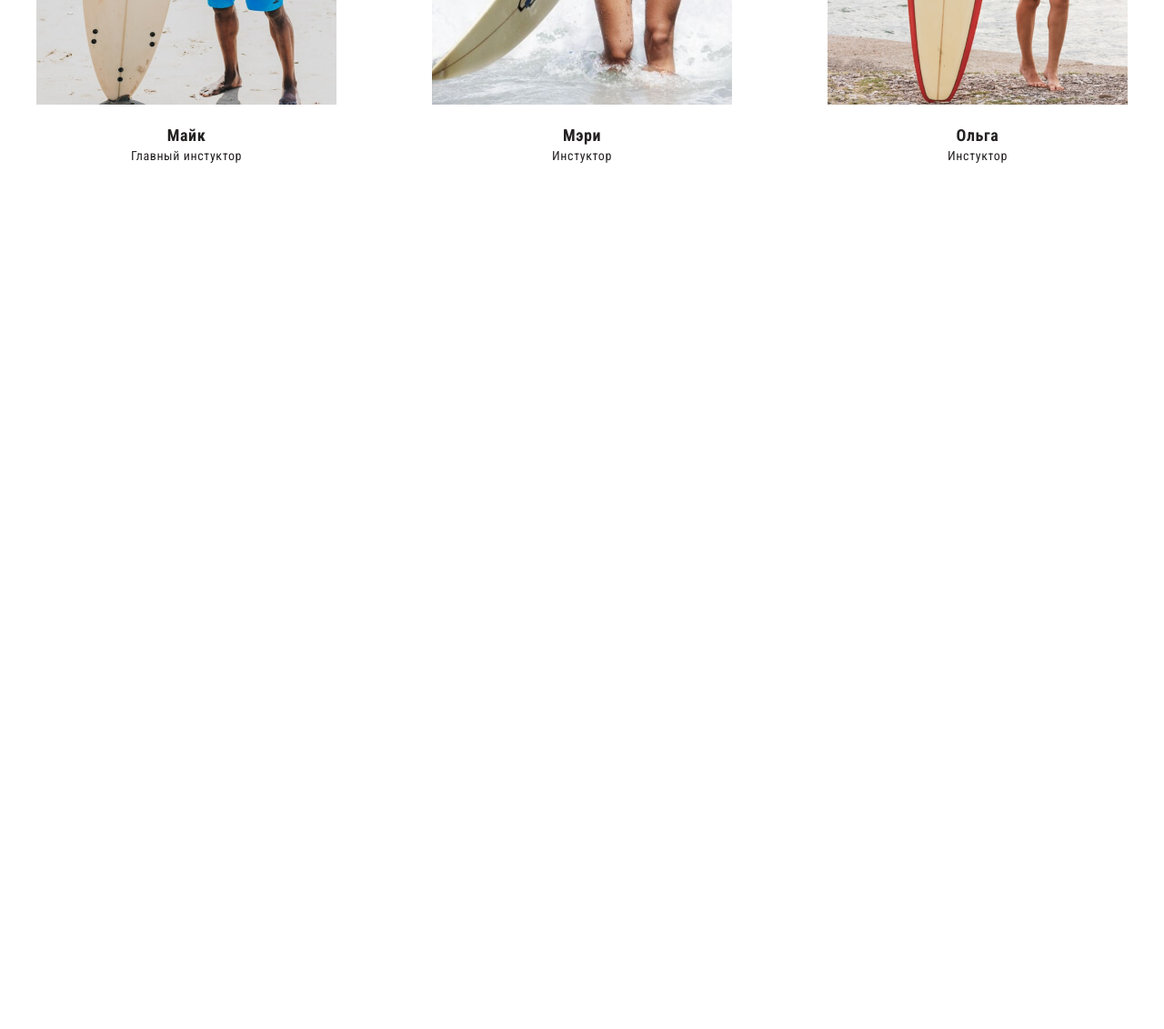
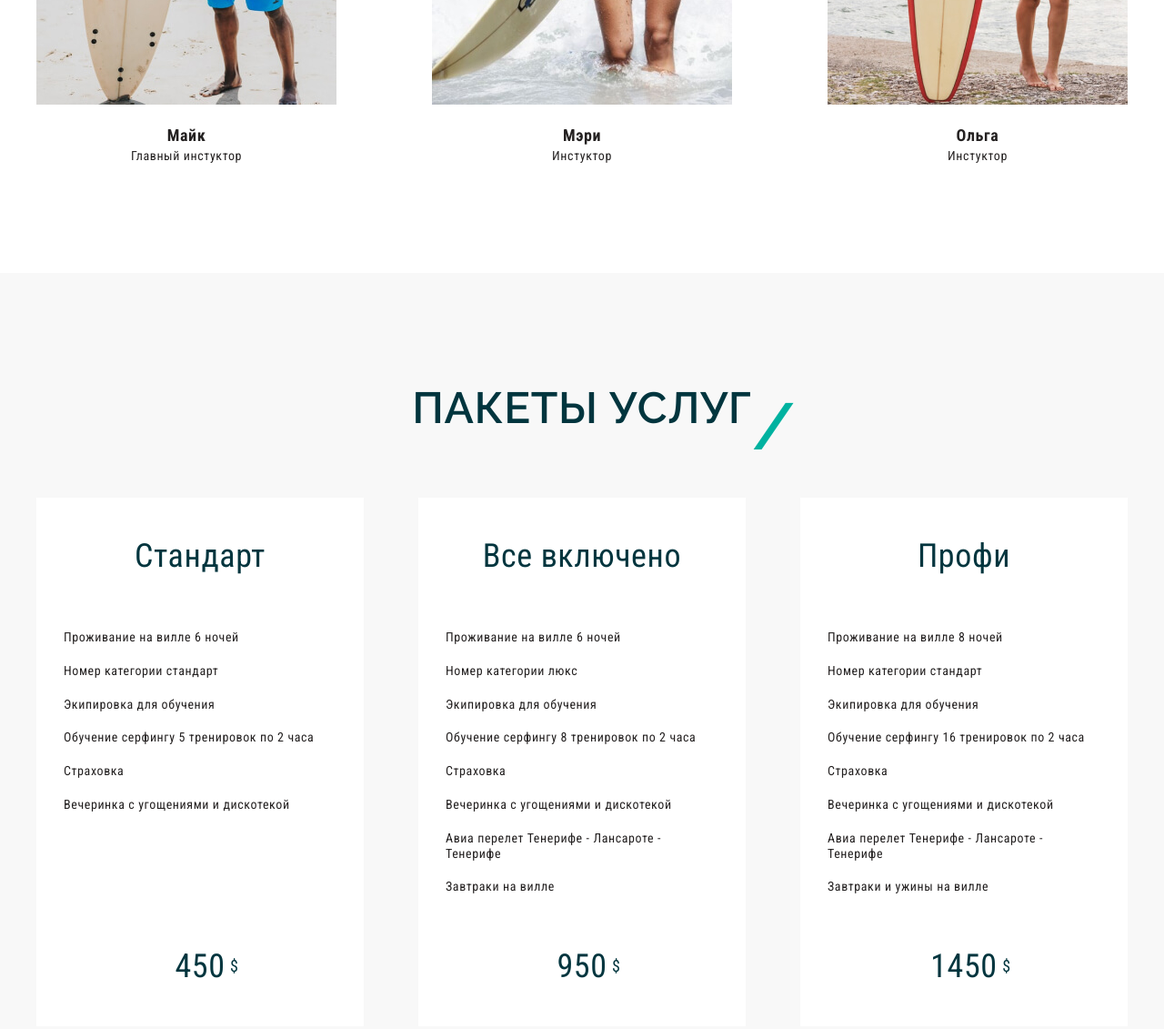
Before and after one commit to katebanban/wawe, a plain HTML site: page index.html in a window 1280 px wide. Shown: the part 6850-7981 px from the top of the page at 91% size. Before the commit the page ends 7150 px from the top, so only its background shows below. Drawn offline with Linux system fonts and the light colour scheme.

Commit message:
finished the "prices" section

```diff
--- a/index.html
+++ b/index.html
@@ -41,7 +41,7 @@
 								</a>
 							</li>
 							<li class="menu__item">
-								<a class="menu__link" href="#">
+								<a class="menu__link" href="#prices">
 									Стоимость
 								</a>
 							</li>
@@ -548,6 +548,67 @@
 					</ul>
 				</div>
 			</section>
+			<section class="prices" id="prices">
+				<div class="container">
+					<h2 class="prices__title section-title">
+						Пакеты услуг
+					</h2>
+					<ul class="prices__cards">
+						<li class="prices__card prices-card">
+							<h3 class="prices-card__title">
+								Стандарт
+							</h3>
+							<ul class="prices-card__list">
+								<li class="prices-card__item">Проживание на вилле 6 ночей</li>
+								<li class="prices-card__item">Номер категории стандарт</li>
+								<li class="prices-card__item">Экипировка для обучения</li>
+								<li class="prices-card__item">Обучение серфингу 5 тренировок по 2 часа</li>
+								<li class="prices-card__item">Страховка</li>
+								<li class="prices-card__item">Вечеринка с угощениями и дискотекой</li>
+							</ul>
+							<p class="prices-card__cost">
+								<span>450</span>
+							</p>
+						</li>
+						<li class="prices__card prices-card">
+							<h3 class="prices-card__title">
+								Все включено
+							</h3>
+							<ul class="prices-card__list">
+								<li class="prices-card__item">Проживание на вилле 6 ночей</li>
+								<li class="prices-card__item">Номер категории люкс</li>
+								<li class="prices-card__item">Экипировка для обучения</li>
+								<li class="prices-card__item">Обучение серфингу 8 тренировок по 2 часа</li>
+								<li class="prices-card__item">Страховка</li>
+								<li class="prices-card__item">Вечеринка с угощениями и дискотекой</li>
+								<li class="prices-card__item">Авиа перелет Тенерифе - Лансароте - Тенерифе</li>
+								<li class="prices-card__item">Завтраки на вилле</li>
+							</ul>
+							<p class="prices-card__cost">
+								<span>950</span>
+							</p>
+						</li>
+						<li class="prices__card prices-card">
+							<h3 class="prices-card__title">
+								Профи
+							</h3>
+							<ul class="prices-card__list">
+								<li class="prices-card__item">Проживание на вилле 8 ночей</li>
+								<li class="prices-card__item">Номер категории стандарт</li>
+								<li class="prices-card__item">Экипировка для обучения</li>
+								<li class="prices-card__item">Обучение серфингу 16 тренировок по 2 часа</li>
+								<li class="prices-card__item">Страховка</li>
+								<li class="prices-card__item">Вечеринка с угощениями и дискотекой</li>
+								<li class="prices-card__item">Авиа перелет Тенерифе - Лансароте - Тенерифе</li>
+								<li class="prices-card__item">Завтраки и ужины на вилле</li>
+							</ul>
+							<p class="prices-card__cost">
+								<span>1450</span>
+							</p>
+						</li>
+					</ul>
+				</div>
+			</section>
 		</main>
 	</div>
 </body>
--- /dev/null
+++ b/scss/modules/_prices.scss
@@ -0,0 +1,162 @@
+.prices {
+	background: var(--bg-sec-color);
+	padding: 120px 0; // от себя
+
+	@media (max-width: 1024px) {
+		padding: 90px 0;
+	}
+
+	@media (max-width: 550px) {
+		padding: 60px 0;
+	}
+
+	&__title {
+		margin: 0;
+		text-align: center;
+
+		@media (max-width: 1024px) {
+			font-size: rem(35);
+
+			&::after {
+				font-size: rem(60);
+			}
+		}
+
+		@media (max-width: 768px) {
+			font-size: rem(25);
+
+			&::after {
+				font-size: rem(50);
+			}
+		}
+
+		@media (max-width: 550px) {
+			font-size: rem(23);
+
+			&::after {
+				display: none;
+			}
+		}
+
+		&:not(:last-child) {
+			margin-bottom: 70px; // от себя
+
+			@media (max-width: 1024px) {
+				margin-bottom: 60px;
+			}
+
+			@media (max-width: 550px) {
+				margin-bottom: 40px;
+			}
+		}
+	}
+
+	&__cards {
+		margin: 0;
+		padding: 0;
+		list-style-type: none;
+
+		display: grid;
+		grid-template-columns: repeat(3, 1fr);
+		gap: 60px;
+
+		@media (max-width: 1024px) {
+			grid-template-columns: repeat(2, 1fr);
+		}
+
+		@media (max-width: 768px) {
+			grid-template-columns: 1fr;
+			gap: 40px;
+		}
+	}
+
+	&__card {
+		display: flex;
+		flex-direction: column;
+		background: var(--white);
+		padding: 45px 30px;
+		text-align: center;
+
+		@media (max-width: 550px) {
+			padding: 40px 15px;
+		}
+	}
+}
+
+.prices-card {
+	&__title {
+		margin: 0;
+
+		font-weight: 400;
+		font-size: rem(36);
+		line-height: 110%;
+		color: var(--title-color);
+
+		@media (max-width: 768px) {
+			font-size: rem(25);
+		}
+
+		&:not(:last-child) {
+			margin-bottom: 60px;
+
+			@media (max-width: 768px) {
+				margin-bottom: 30px;
+			}
+		}
+	}
+
+	&__list {
+		margin: 0;
+		padding: 0;
+		list-style-type: none;
+
+		display: flex;
+		flex-direction: column;
+		gap: 20px;
+		flex: 1 1 auto;
+
+		text-align: left;
+
+		@media (max-width: 768px) {
+			text-align: center;
+		}
+
+		&:not(:last-child) {
+			margin-bottom: 60px;
+
+			@media (max-width: 768px) {
+				margin-bottom: 30px;
+			}
+		}
+	}
+
+	&__item {
+		font-weight: 400;
+	}
+
+	&__cost {
+		margin: 0;
+
+		span {
+			font-weight: 400;
+			font-size: rem(36);
+			line-height: 110%;
+			color: var(--title-color);
+			position: relative;
+
+			@media (max-width: 768px) {
+				font-size: rem(30);
+			}
+
+			&::after {
+				content: "$";
+				font-size: rem(18);
+
+				position: absolute;
+				top: 50%;
+				transform: translateY(-50%);
+				right: -15px;
+			}
+		}
+	}
+}
--- a/scss/style.scss
+++ b/scss/style.scss
@@ -14,3 +14,4 @@
 @import './modules/_record.scss';
 @import './modules/_blog.scss';
 @import './modules/_team.scss';
+@import './modules/_prices.scss';
```
Also changed, not shown: css/style.css.
